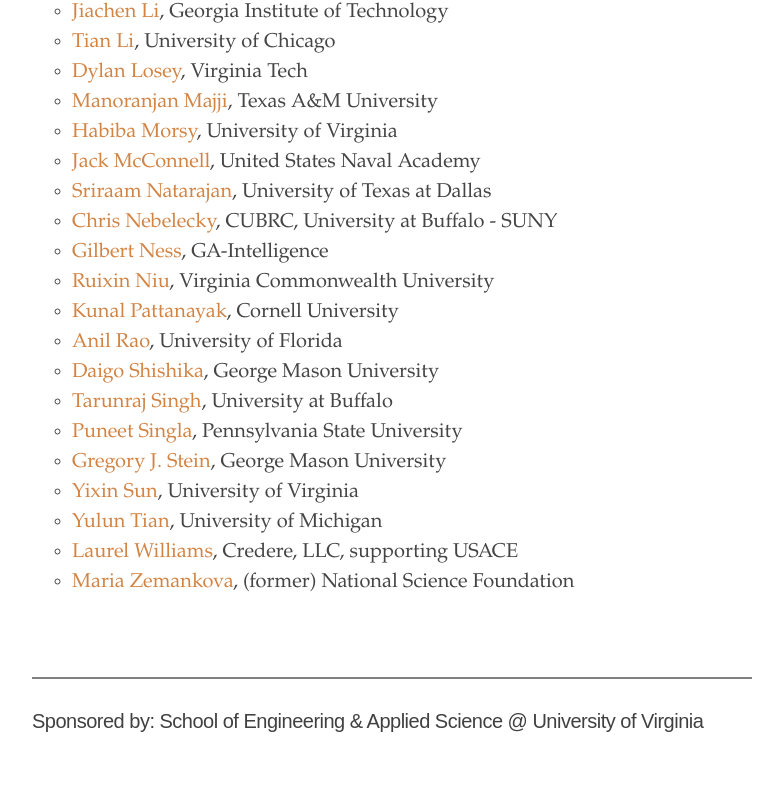
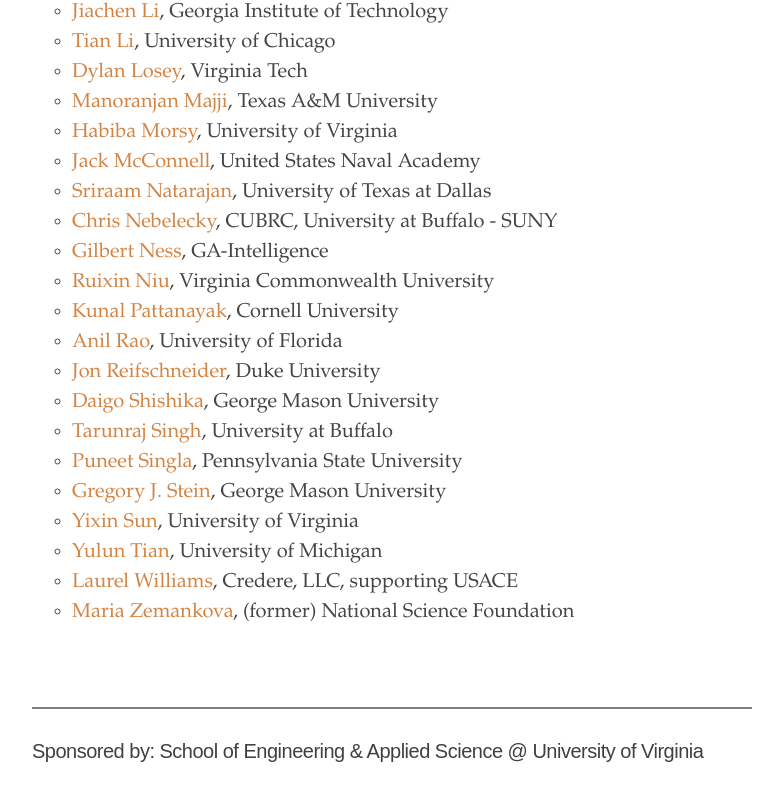
Before and after one commit to uva-aware/uva-aware.github.io, a plain HTML site: page participants.html in a window 1280 px wide. Shown: the part 1080-1887 px from the top of the page, without its empty margins (248-1031 px from the left). Drawn offline with Linux system fonts and the light colour scheme.

Commit message:
Update participants.html

```diff
--- a/participants.html
+++ b/participants.html
@@ -246,6 +246,9 @@
 	<li class="text-title">
       <a href="https://www.anilvrao.com/"> Anil Rao</a>, University of Florida
     </li>
+	<li class="text-title">
+      <a href="https://www.linkedin.com/in/jonreifschneider/"> Jon Reifschneider</a>, Duke University
+    </li>
     <li class="text-title">
       <a href="https://volgenau.gmu.edu/profiles/dshishik"> Daigo Shishika</a>, George Mason University
     </li>
```
